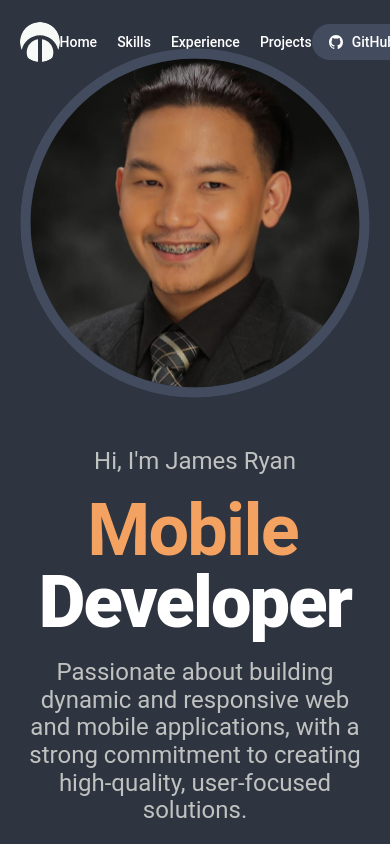
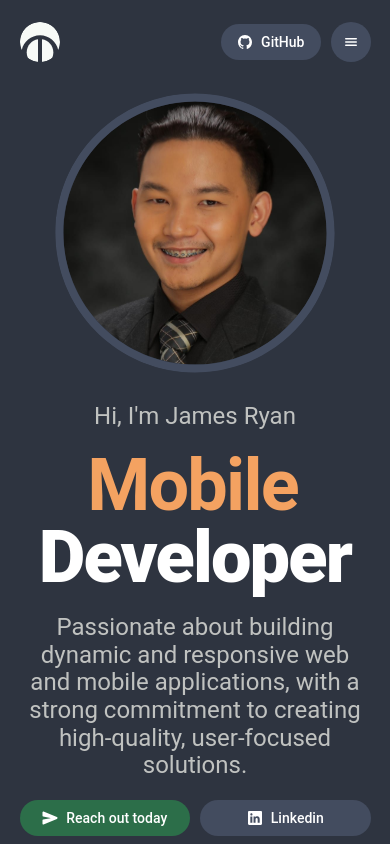
Before and after one commit to jamesryanpagal/opterna, a React (Vite) app: page / in a window 390 px wide. Built offline with nearby package versions, Linux system fonts and the light colour scheme.

Commit message:
fixed mobile responsiveness

```diff
--- a/src/components/app-header.tsx
+++ b/src/components/app-header.tsx
@@ -21,10 +21,29 @@ const AppHeader = () => {
       <Link to="/#home" className="block">
         <Avatar src={appIcon} />
       </Link>
-      <Navigation items={navItems} gap={30} sm={{ gap: 20 }} />
-      <Button variant="secondary" prefix={<IoLogoGithub />}>
-        GitHub
-      </Button>
+      <Navigation
+        className="!hidden md:!flex"
+        items={navItems}
+        gap={30}
+        sm={{ gap: 20 }}
+      />
+      <Container
+        padding={0}
+        flexDisplay
+        flexDirection="row"
+        alignItems="center"
+        gap={10}
+      >
+        <Button variant="secondary" prefix={<IoLogoGithub />}>
+          GitHub
+        </Button>
+        <Navigation
+          className="flex md:!hidden"
+          items={navItems}
+          gap={30}
+          sm={{ gap: 20 }}
+        />
+      </Container>
     </Container>
   );
 };
--- /dev/null
+++ b/src/components/drawer.tsx
@@ -0,0 +1,66 @@
+import { IoClose } from "react-icons/io5";
+import Container from "./container";
+import { Button } from "./ui/button";
+import {
+  DrawerContent,
+  DrawerDescription,
+  DrawerFooter,
+  DrawerHeader,
+  DrawerTitle,
+  Drawer as ShadDrawer,
+  type DrawerProps as ShadDrawerProps,
+} from "./ui/drawer";
+import { Separator } from "./ui/separator";
+
+export type DrawerProps = ShadDrawerProps & {
+  title?: string;
+  description?: string;
+  header?: React.ReactNode;
+  footer?: React.ReactNode;
+};
+
+const Drawer = ({
+  open,
+  title,
+  description,
+  header,
+  footer,
+  children,
+  onClose,
+  ...rest
+}: DrawerProps) => {
+  return (
+    <ShadDrawer open={open} onClose={onClose} {...rest}>
+      <DrawerContent>
+        <DrawerHeader>
+          <Container
+            padding={0}
+            flexDisplay
+            flexDirection="row"
+            alignItems="center"
+            gap={10}
+          >
+            <Container className="w-full" padding={0}>
+              {!header ? (
+                <>
+                  <DrawerTitle>{title}</DrawerTitle>
+                  <DrawerDescription>{description || ""}</DrawerDescription>
+                </>
+              ) : (
+                header
+              )}
+            </Container>
+            <Button variant="secondary" size="icon" onClick={onClose}>
+              <IoClose />
+            </Button>
+          </Container>
+        </DrawerHeader>
+        <Separator className="mb-5" />
+        {children}
+        {footer && <DrawerFooter>{footer}</DrawerFooter>}
+      </DrawerContent>
+    </ShadDrawer>
+  );
+};
+
+export default Drawer;
--- a/src/components/navigation.tsx
+++ b/src/components/navigation.tsx
@@ -2,6 +2,10 @@ import { useNavigate } from "@/hooks/useNavigate";
 import Container, { type ContainerProps } from "./container";
 import { Button, type ButtonProps } from "./ui/button";
 import { useLocation } from "react-router-dom";
+import { useWindowDimension } from "@/hooks/useWindowDimension";
+import { IoMenu } from "react-icons/io5";
+import { useMemo, useState } from "react";
+import Drawer from "./drawer";
 
 export type NavItem = {
   label: string;
@@ -16,20 +20,14 @@ export type NavigationProps = ContainerProps & {
 const Navigation = ({ items, gap = 20, ...rest }: NavigationProps) => {
   const nav = useNavigate();
   const location = useLocation();
+  const { sm } = useWindowDimension();
+
+  const [toggleDrawer, setToggleDrawer] = useState(false);
 
   const urlHash = location.hash;
 
-  return (
-    <Container
-      flexDisplay
-      flexDirection="row"
-      alignItems="center"
-      gap={gap}
-      padding={0}
-      cornerRadius={0}
-      {...rest}
-    >
-      {items.map(({ label, link, buttonProps }, i) => {
+  const renderNavItems = useMemo(() => {
+    return items.map(({ label, link, buttonProps }, i) => {
       const { className: buttonClassName, ...restButtonProps } =
         buttonProps || {};
 
@@ -46,14 +44,58 @@ const Navigation = ({ items, gap = 20, ...rest }: NavigationProps) => {
               padding: 0,
             }}
             {...restButtonProps}
-              onClick={() => nav({ path: link as any })}
+            onClick={() => {
+              nav({ path: link as any });
+              setToggleDrawer(false);
+            }}
           >
             {label}
           </Button>
         </Container>
       );
-      })}
+    });
+  }, [items, urlHash, nav]);
+
+  const renderDrawerMenu = useMemo(() => {
+    return (
+      <Drawer
+        direction="right"
+        open={toggleDrawer}
+        title="Menu"
+        onClose={() => setToggleDrawer(false)}
+      >
+        <Container flexDisplay gap={10} padding={{ left: 16, right: 16 }}>
+          {renderNavItems}
         </Container>
+      </Drawer>
+    );
+  }, [toggleDrawer, renderNavItems]);
+
+  return (
+    <>
+      <Container
+        flexDisplay
+        flexDirection="row"
+        alignItems="center"
+        gap={gap}
+        padding={0}
+        cornerRadius={0}
+        {...rest}
+      >
+        {sm ? (
+          <Button
+            size="icon-lg"
+            variant="secondary"
+            onClick={() => setToggleDrawer(true)}
+          >
+            <IoMenu />
+          </Button>
+        ) : (
+          renderNavItems
+        )}
+      </Container>
+      {renderDrawerMenu}
+    </>
   );
 };
 
--- a/src/components/ui/drawer.tsx
+++ b/src/components/ui/drawer.tsx
@@ -1,30 +1,30 @@
-import * as React from "react"
-import { Drawer as DrawerPrimitive } from "vaul"
+import * as React from "react";
+import { Drawer as DrawerPrimitive } from "vaul";
 
-import { cn } from "@/lib/utils"
+import { cn } from "@/lib/utils";
 
-function Drawer({
-  ...props
-}: React.ComponentProps<typeof DrawerPrimitive.Root>) {
-  return <DrawerPrimitive.Root data-slot="drawer" {...props} />
+export type DrawerProps = React.ComponentProps<typeof DrawerPrimitive.Root>;
+
+function Drawer({ ...props }: DrawerProps) {
+  return <DrawerPrimitive.Root data-slot="drawer" {...props} />;
 }
 
 function DrawerTrigger({
   ...props
 }: React.ComponentProps<typeof DrawerPrimitive.Trigger>) {
-  return <DrawerPrimitive.Trigger data-slot="drawer-trigger" {...props} />
+  return <DrawerPrimitive.Trigger data-slot="drawer-trigger" {...props} />;
 }
 
 function DrawerPortal({
   ...props
 }: React.ComponentProps<typeof DrawerPrimitive.Portal>) {
-  return <DrawerPrimitive.Portal data-slot="drawer-portal" {...props} />
+  return <DrawerPrimitive.Portal data-slot="drawer-portal" {...props} />;
 }
 
 function DrawerClose({
   ...props
 }: React.ComponentProps<typeof DrawerPrimitive.Close>) {
-  return <DrawerPrimitive.Close data-slot="drawer-close" {...props} />
+  return <DrawerPrimitive.Close data-slot="drawer-close" {...props} />;
 }
 
 function DrawerOverlay({
@@ -36,11 +36,11 @@ function DrawerOverlay({
       data-slot="drawer-overlay"
       className={cn(
         "data-[state=open]:animate-in data-[state=closed]:animate-out data-[state=closed]:fade-out-0 data-[state=open]:fade-in-0 fixed inset-0 z-50 bg-black/50",
-        className
+        className,
       )}
       {...props}
     />
-  )
+  );
 }
 
 function DrawerContent({
@@ -59,7 +59,7 @@ function DrawerContent({
           "data-[vaul-drawer-direction=bottom]:inset-x-0 data-[vaul-drawer-direction=bottom]:bottom-0 data-[vaul-drawer-direction=bottom]:mt-24 data-[vaul-drawer-direction=bottom]:max-h-[80vh] data-[vaul-drawer-direction=bottom]:rounded-t-lg data-[vaul-drawer-direction=bottom]:border-t",
           "data-[vaul-drawer-direction=right]:inset-y-0 data-[vaul-drawer-direction=right]:right-0 data-[vaul-drawer-direction=right]:w-3/4 data-[vaul-drawer-direction=right]:border-l data-[vaul-drawer-direction=right]:sm:max-w-sm",
           "data-[vaul-drawer-direction=left]:inset-y-0 data-[vaul-drawer-direction=left]:left-0 data-[vaul-drawer-direction=left]:w-3/4 data-[vaul-drawer-direction=left]:border-r data-[vaul-drawer-direction=left]:sm:max-w-sm",
-          className
+          className,
         )}
         {...props}
       >
@@ -67,7 +67,7 @@ function DrawerContent({
         {children}
       </DrawerPrimitive.Content>
     </DrawerPortal>
-  )
+  );
 }
 
 function DrawerHeader({ className, ...props }: React.ComponentProps<"div">) {
@@ -76,11 +76,11 @@ function DrawerHeader({ className, ...props }: React.ComponentProps<"div">) {
       data-slot="drawer-header"
       className={cn(
         "flex flex-col gap-0.5 p-4 group-data-[vaul-drawer-direction=bottom]/drawer-content:text-center group-data-[vaul-drawer-direction=top]/drawer-content:text-center md:gap-1.5 md:text-left",
-        className
+        className,
       )}
       {...props}
     />
-  )
+  );
 }
 
 function DrawerFooter({ className, ...props }: React.ComponentProps<"div">) {
@@ -90,7 +90,7 @@ function DrawerFooter({ className, ...props }: React.ComponentProps<"div">) {
       className={cn("mt-auto flex flex-col gap-2 p-4", className)}
       {...props}
     />
-  )
+  );
 }
 
 function DrawerTitle({
@@ -103,7 +103,7 @@ function DrawerTitle({
       className={cn("text-foreground font-semibold", className)}
       {...props}
     />
-  )
+  );
 }
 
 function DrawerDescription({
@@ -116,7 +116,7 @@ function DrawerDescription({
       className={cn("text-muted-foreground text-sm", className)}
       {...props}
     />
-  )
+  );
 }
 
 export {
@@ -130,4 +130,4 @@ export {
   DrawerFooter,
   DrawerTitle,
   DrawerDescription,
-}
+};
--- a/src/pages/home/profile.tsx
+++ b/src/pages/home/profile.tsx
@@ -19,9 +19,9 @@ const Profile = () => {
       sm={{
         flexDirection: "column-reverse",
         justifyContent: "center",
-        gap: 50,
+        gap: 30,
       }}
-      className="h-[90vh]"
+      className="min-h-[90vh]"
     >
       <Container
         padding={0}
@@ -86,7 +86,7 @@ const Profile = () => {
           </Button>
         </Container>
       </Container>
-      <Container className="w-[350px] h-[350px]" padding={0}>
+      <Container className="w-[280px] h-[280px]" padding={0}>
         <Avatar src={profileImg} size="full" />
       </Container>
     </Container>
--- a/vite.config.ts
+++ b/vite.config.ts
@@ -14,5 +14,6 @@ export default defineConfig({
   server: {
     port: 3000,
     open: true,
+    host: true,
   },
 });
```
Lines whose indentation alone changed are shown as unchanged.
